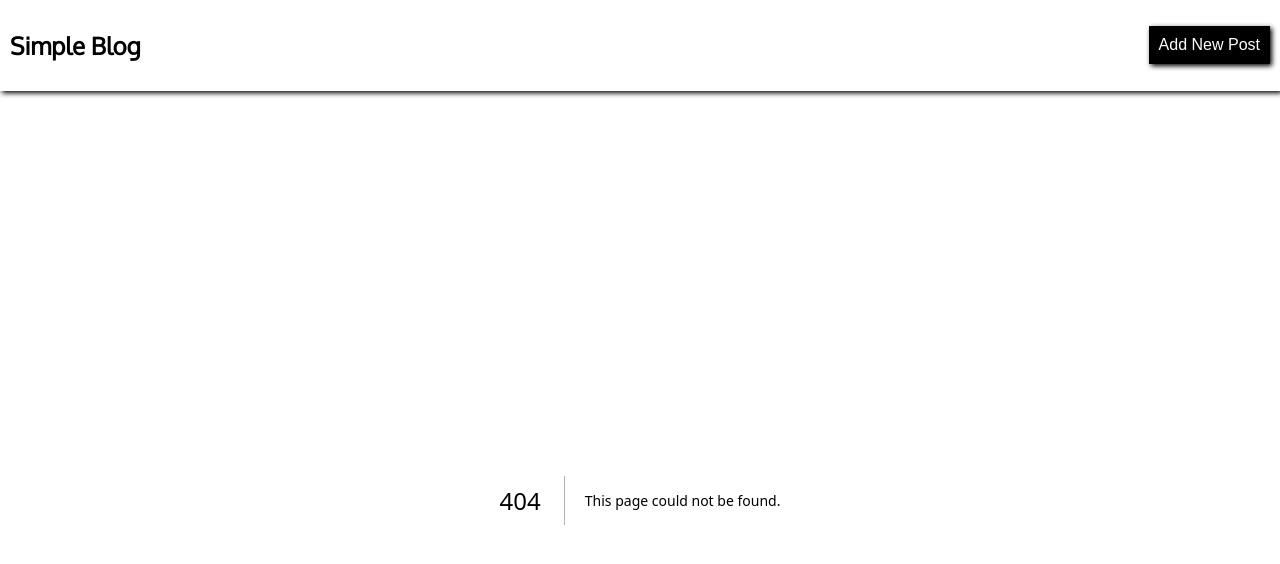
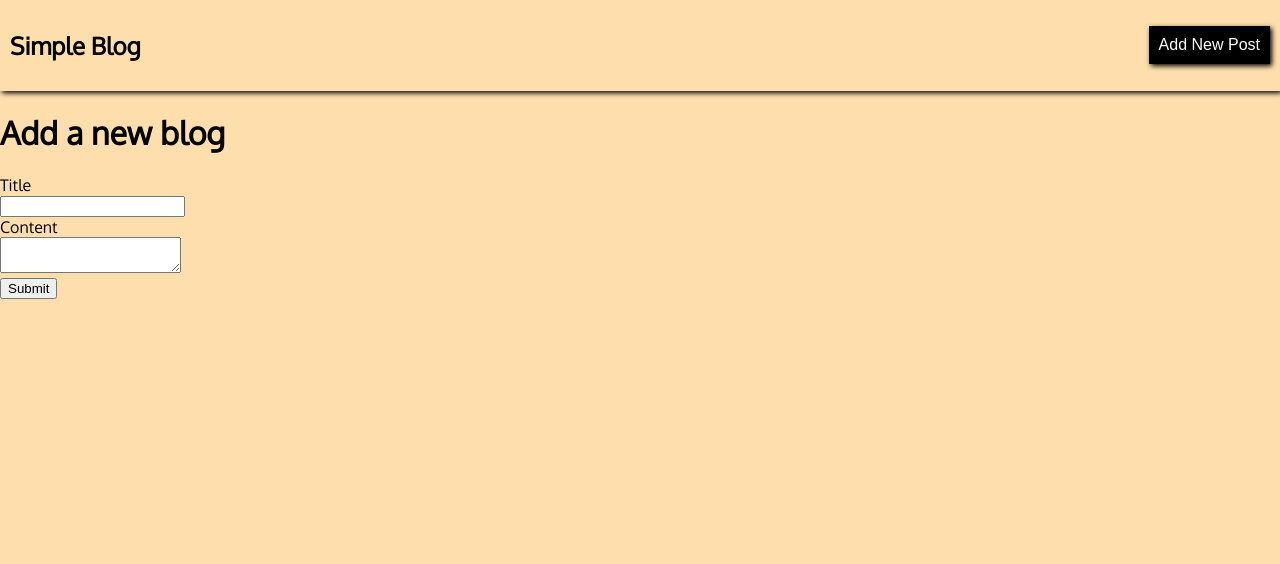
Before and after one commit to NathanAsowata/simple-blog, a Next.js app: page /newpost in a window 1280 px wide. Before the commit this address had no page. Shown: the top 564 px of the page. Built offline with nearby package versions, Linux system fonts and the light colour scheme.

Commit message:
Add form to recieve user input

```diff
--- /dev/null
+++ b/pages/newpost.tsx
@@ -0,0 +1,32 @@
+import { useState } from "react"
+
+const NewPost = () => {
+
+  const [title, setTitle] = useState("")
+  const [content, setContent] = useState("")
+
+  return (
+    <>
+    <h1>Add a new blog</h1>
+    <form>
+      <label htmlFor="title">Title</label><br />
+      <input
+        type="text"
+        name="title"
+        value={title}
+        onChange={(e)=> setTitle(e.target.value)}
+      /><br />
+
+      <label htmlFor="content">Content</label><br />
+      <textarea
+        name="content"
+        value={content}
+        onChange={(e) => setContent(e.target.value)}
+      ></textarea><br />
+      <button type="submit">Submit</button>
+    </form>
+    </>
+  )
+}
+
+export default NewPost
```
